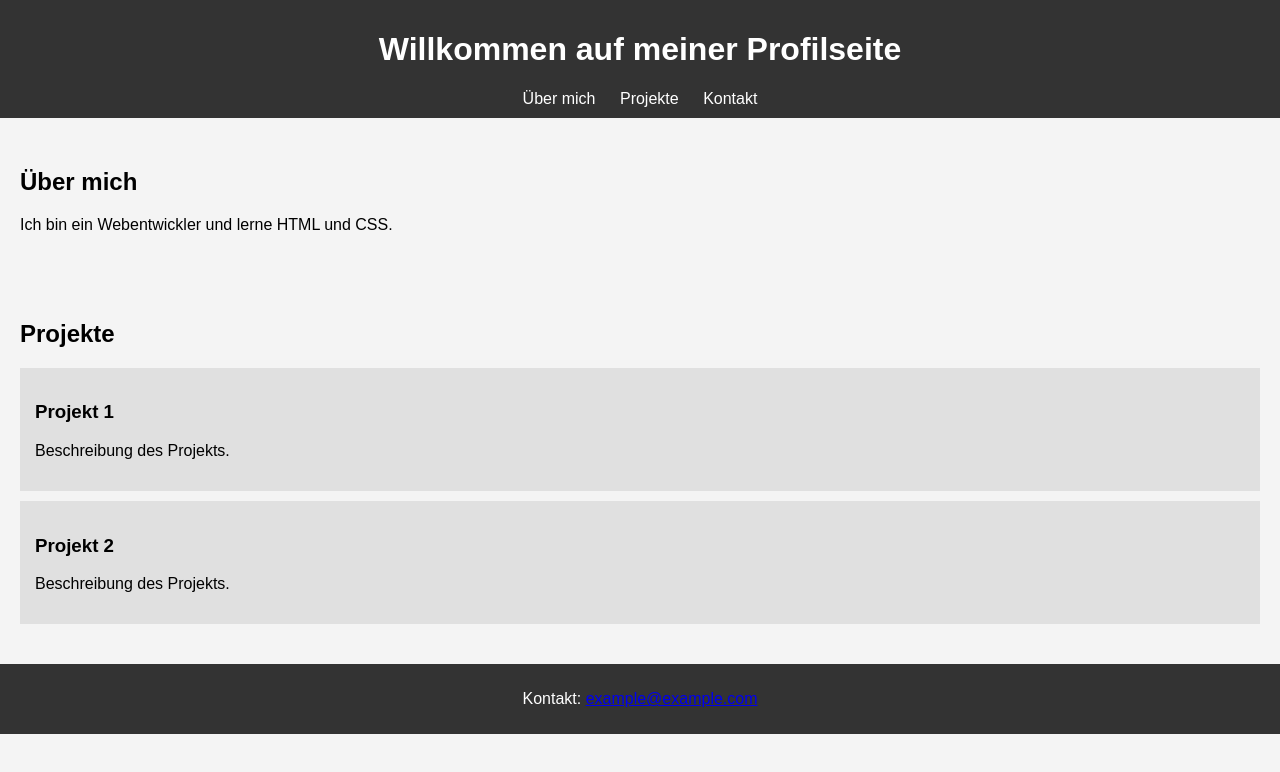
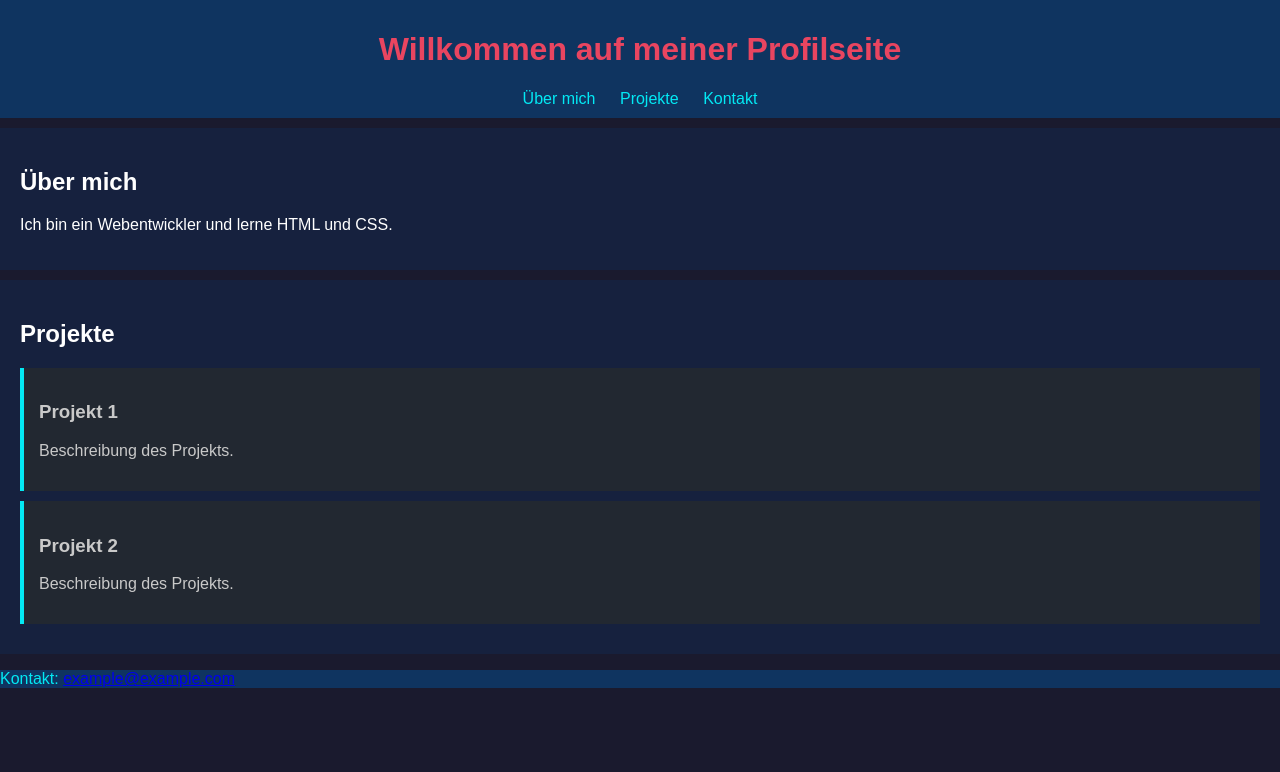
Before and after one commit to Lkstrike/project-newe, a plain HTML site: page index.html in a window 1280 px wide. Drawn offline with Linux system fonts and the light colour scheme.

Commit message:
added different colors

```diff
--- a/styles.css
+++ b/styles.css
@@ -2,36 +2,43 @@ body {
     font-family: Arial, sans-serif;
     margin: 0;
     padding: 0;
-    background-color: #f4f4f4;
+    background-color: #1a1a2e;
 }
 
 header {
-    background-color: #333;
-    color: white;
+    background-color: #0f3460;
+    color: #e94560;
     padding: 10px 20px;
     text-align: center;
 }
 
 nav a {
-    color: white;
+    color: #03e9f4;
     margin: 0 10px;
     text-decoration: none;
+    transition: color 0.3s ease;
+}
+
+nav a:hover {
+    color: #e94560;
 }
 
 section {
     padding: 20px;
     margin: 10px 0;
+    background-color: #16213e;
+    color: #ffffff;
 }
 
 .project {
-    background-color: #e0e0e0;
+    background-color: #222831;
     padding: 15px;
     margin-bottom: 10px;
+    border-left: 4px solid #03e9f4;
+    color: #c9c9c9;
 }
 
 footer {
-    background-color: #333;
-    color: white;
-    text-align: center;
-    padding: 10px;
-}
+    background-color: #0f3460;
+    color: #03e9f4;
+    text-align:
```
